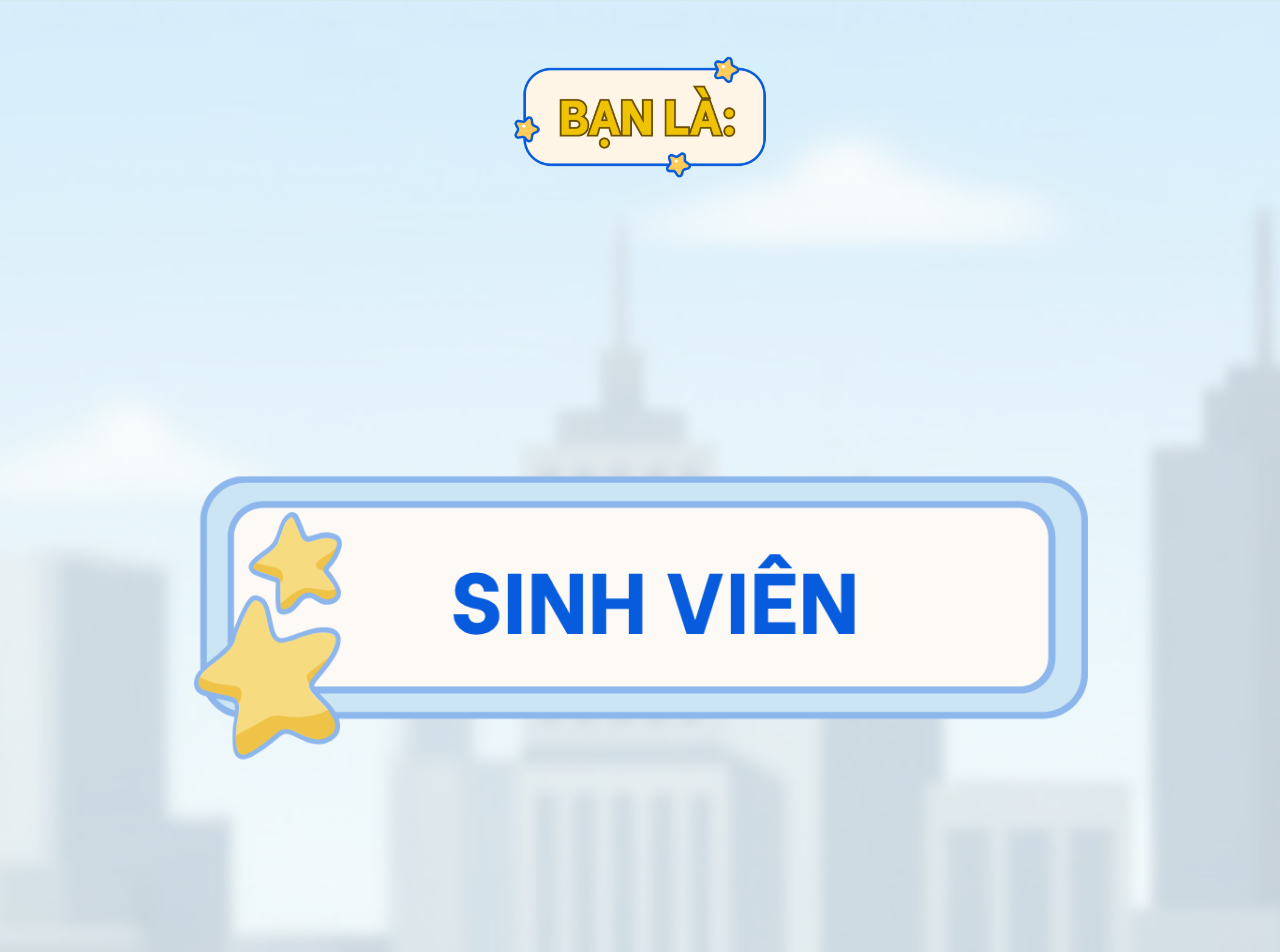
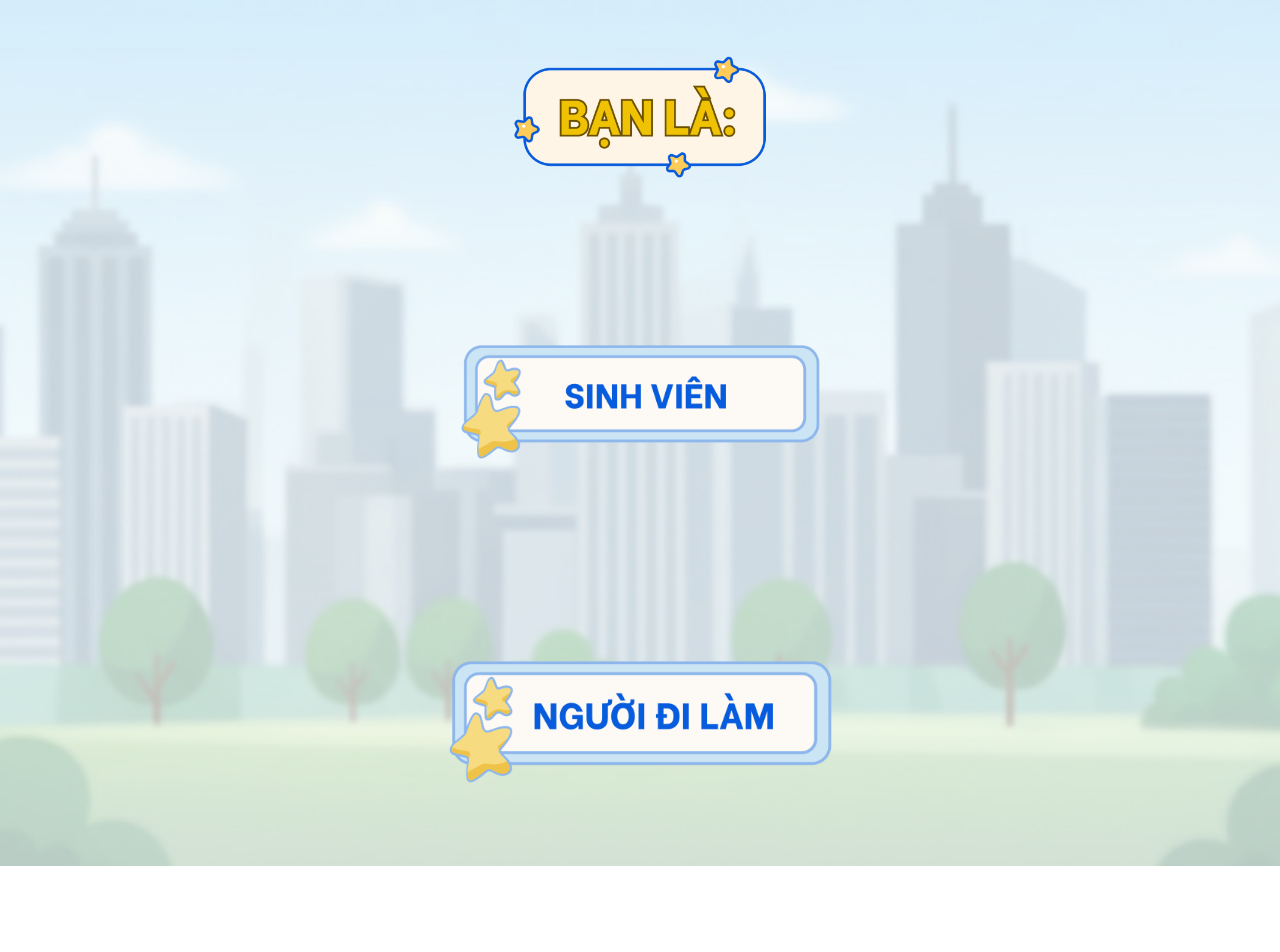
Before and after one commit to anhnguyen240905/BeChiCot, a Next.js app: page / in a window 1280 px wide. Shown: the top 952 px of the page. After the commit the page ends 866 px from the top, so only its background shows below. Built offline with nearby package versions, Linux system fonts and the light colour scheme.

Commit message:
Update index.jsx

```diff
--- a/pages/index.jsx
+++ b/pages/index.jsx
@@ -136,7 +136,7 @@ export default function BeChiCotMicrosite() {
         <img
           src="/sinhvien.png"
           alt="Sinh viên"
-          className="w-[150%] h-auto hover:scale-105 transition-transform duration-200"
+          className="w-full max-w-lg h-auto hover:scale-105 transition-transform duration-200"
         />
       </button>
 
@@ -150,7 +150,7 @@ export default function BeChiCotMicrosite() {
         <img
           src="/nguoidilam.png"
           alt="Người đi làm"
-          className="w-[150%] h-auto hover:scale-105 transition-transform duration-200"
+          className="w-full max-w-lg h-auto hover:scale-105 transition-transform duration-200"
         />
       </button>
     </div>
```
